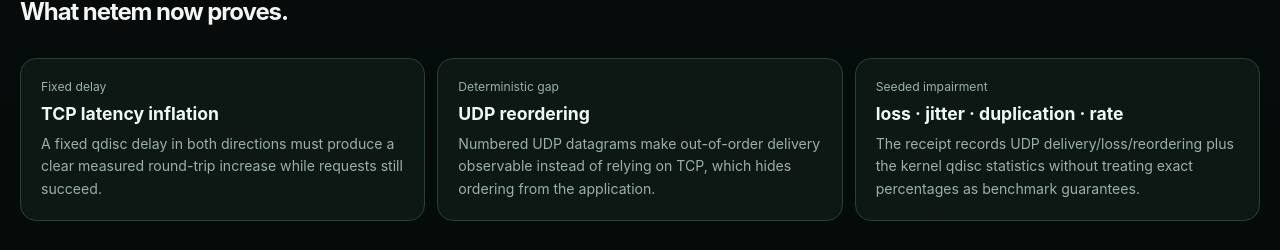
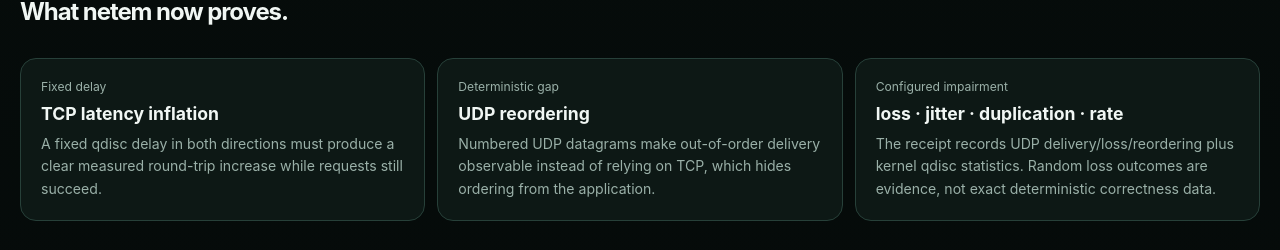
Before and after one commit to moritzbrantner/server-lab, a Next.js app in the folder web/: page /native in a window 1280 px wide. Shown: the part 1863-2113 px from the top of the page. Built offline with nearby package versions, Linux system fonts and the light colour scheme.

Commit message:
docs: clarify non-seeded netem evidence

```diff
--- a/web/app/native/page.tsx
+++ b/web/app/native/page.tsx
@@ -142,9 +142,9 @@
             <p>Numbered UDP datagrams make out-of-order delivery observable instead of relying on TCP, which hides ordering from the application.</p>
           </div>
           <div>
-            <span>Seeded impairment</span>
+            <span>Configured impairment</span>
             <strong>loss · jitter · duplication · rate</strong>
-            <p>The receipt records UDP delivery/loss/reordering plus the kernel qdisc statistics without treating exact percentages as benchmark guarantees.</p>
+            <p>The receipt records UDP delivery/loss/reordering plus kernel qdisc statistics. Random loss outcomes are evidence, not exact deterministic correctness data.</p>
           </div>
         </div>
       </section>
```
